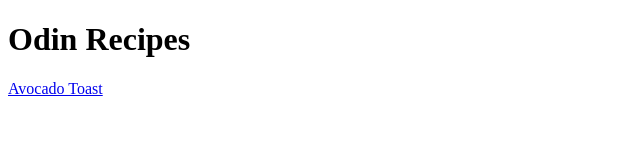
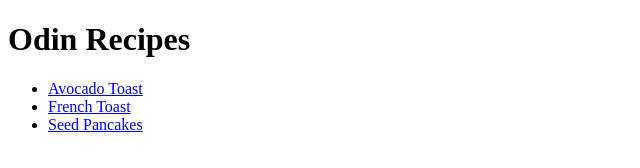
Before and after one commit to HanXD345/odin-recipes, a plain HTML site: page index.html in a window 1280 px wide. Shown: the whole page, without its empty margins (0-640 px from the left). Drawn offline with Linux system fonts and the light colour scheme.

Commit message:
Added more recipes to the page
Users of the website can view more recipes now, with relatively detailed
information about the recipes linked to them on the site

```diff
--- a/index.html
+++ b/index.html
@@ -10,6 +10,10 @@
 
 	<body>
 		<h1>Odin Recipes</h1>
-		<a href="recipes/avocado-toast.html">Avocado Toast</a>
+		<ul>
+			<li><a href="recipes/avocado-toast.html">Avocado Toast</a></li>
+			<li><a href="recipes/french-toast.html">French Toast</a></li>
+			<li><a href="recipes/seed-pancakes.html">Seed Pancakes</a></li>
+		</ul>
 	</body>
 </html>
```
